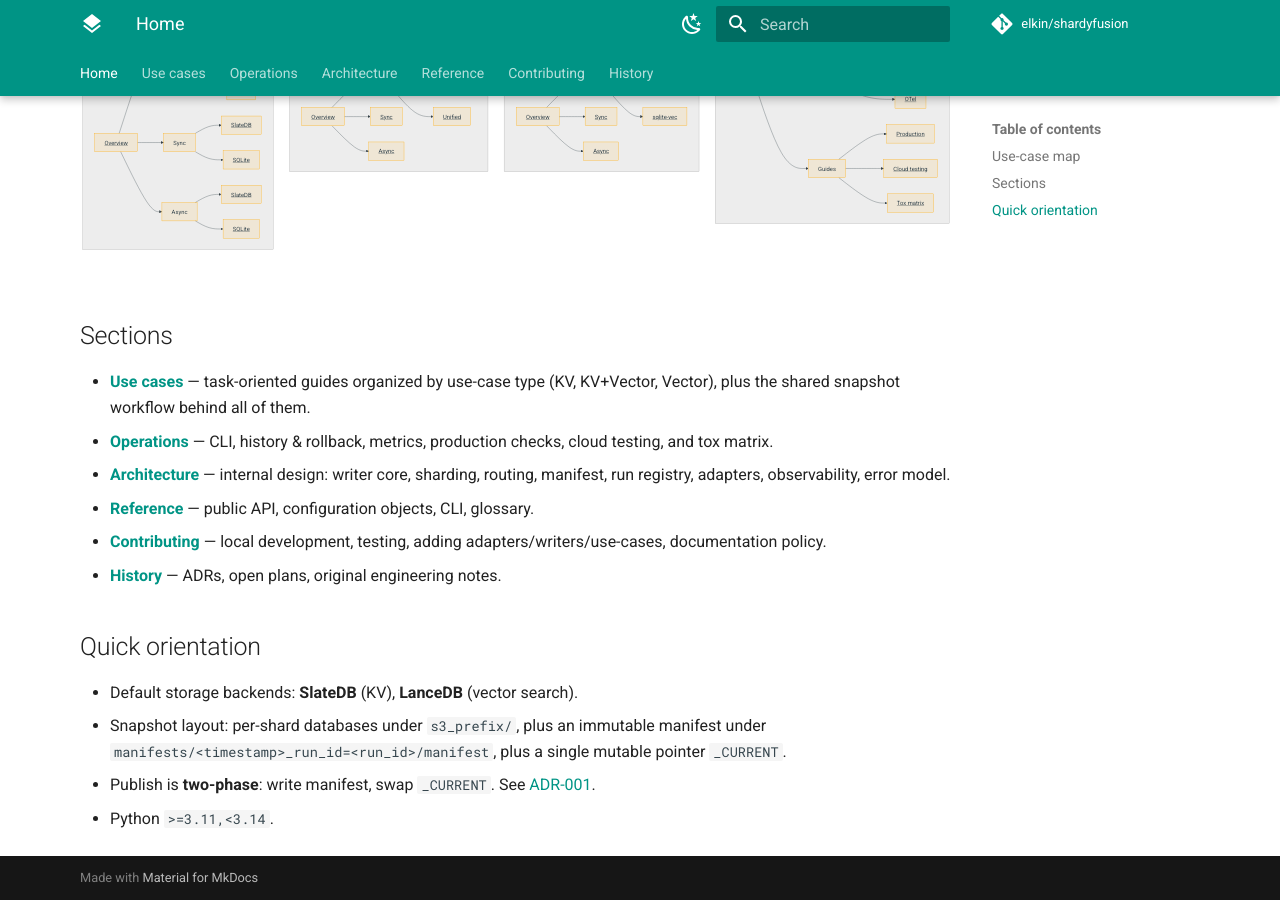
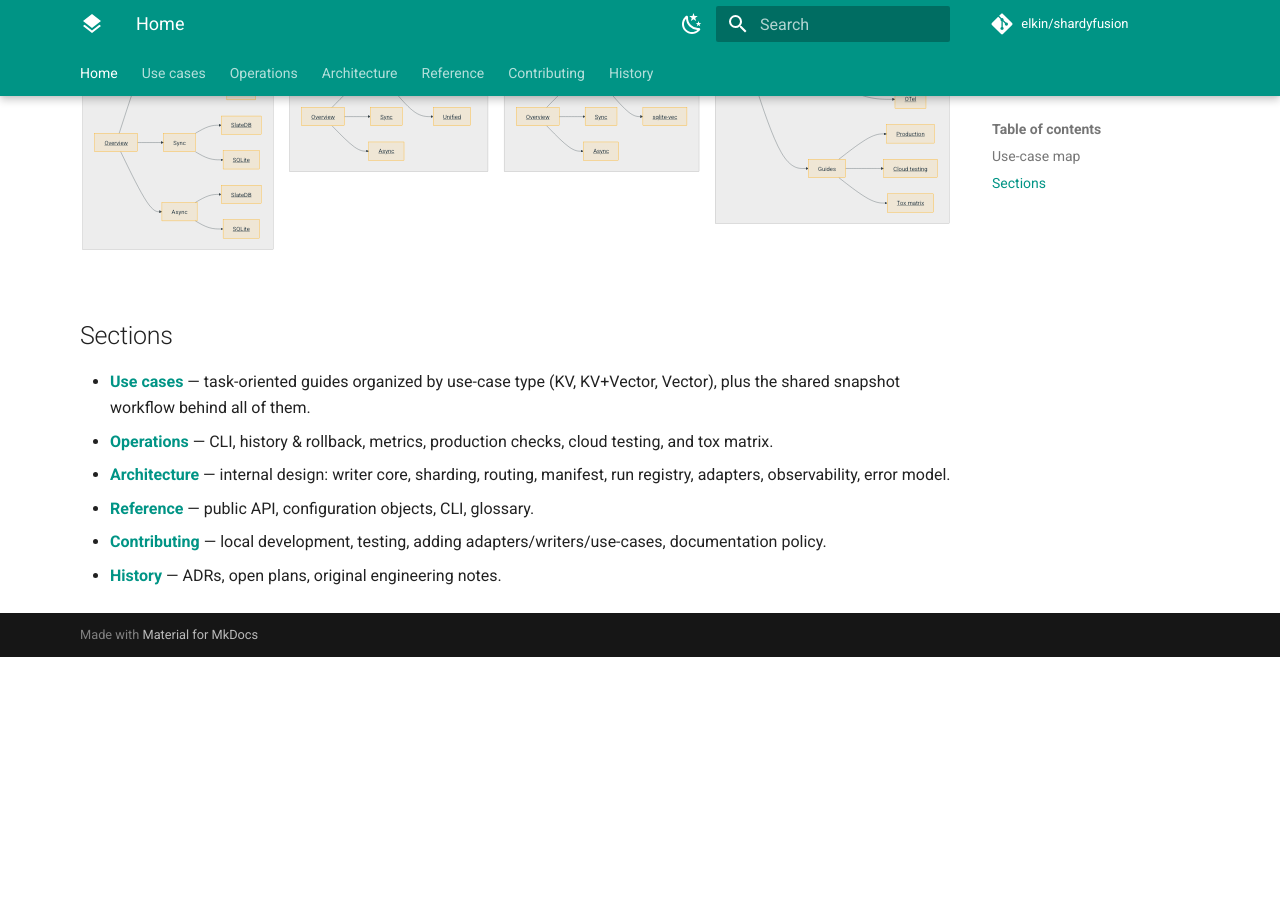
Before and after one commit to elkin/shardyfusion, an MkDocs documentation site: the page built from docs/index.md, in a window 1280 px wide and 900 px high, scrolled down 564 px. Built offline with MkDocs 1.6.1 and Material for MkDocs 9.7.7, drawn with Linux system fonts in a browser that asks for light colours; comment, search, counter and statistics services are not loaded; after the commit the page ends 1221 px from its top, so only the background shows below that.

Commit message:
Remove unnecessary section from the docs

```diff
--- a/docs/index.md
+++ b/docs/index.md
@@ -171,10 +171,3 @@ flowchart TD
 - **[Reference](reference/api.md)** — public API, configuration objects, CLI, glossary.
 - **[Contributing](contributing/index.md)** — local development, testing, adding adapters/writers/use-cases, documentation policy.
 - **[History](history/index.md)** — ADRs, open plans, original engineering notes.
-
-## Quick orientation
-
-- Default storage backends: **SlateDB** (KV), **LanceDB** (vector search).
-- Snapshot layout: per-shard databases under `s3_prefix/`, plus an immutable manifest under `manifests/<timestamp>_run_id=<run_id>/manifest`, plus a single mutable pointer `_CURRENT`.
-- Publish is **two-phase**: write manifest, swap `_CURRENT`. See [ADR-001](history/design-decisions/adr-001-two-phase-publish.md).
-- Python `>=3.11,<3.14`.
```
